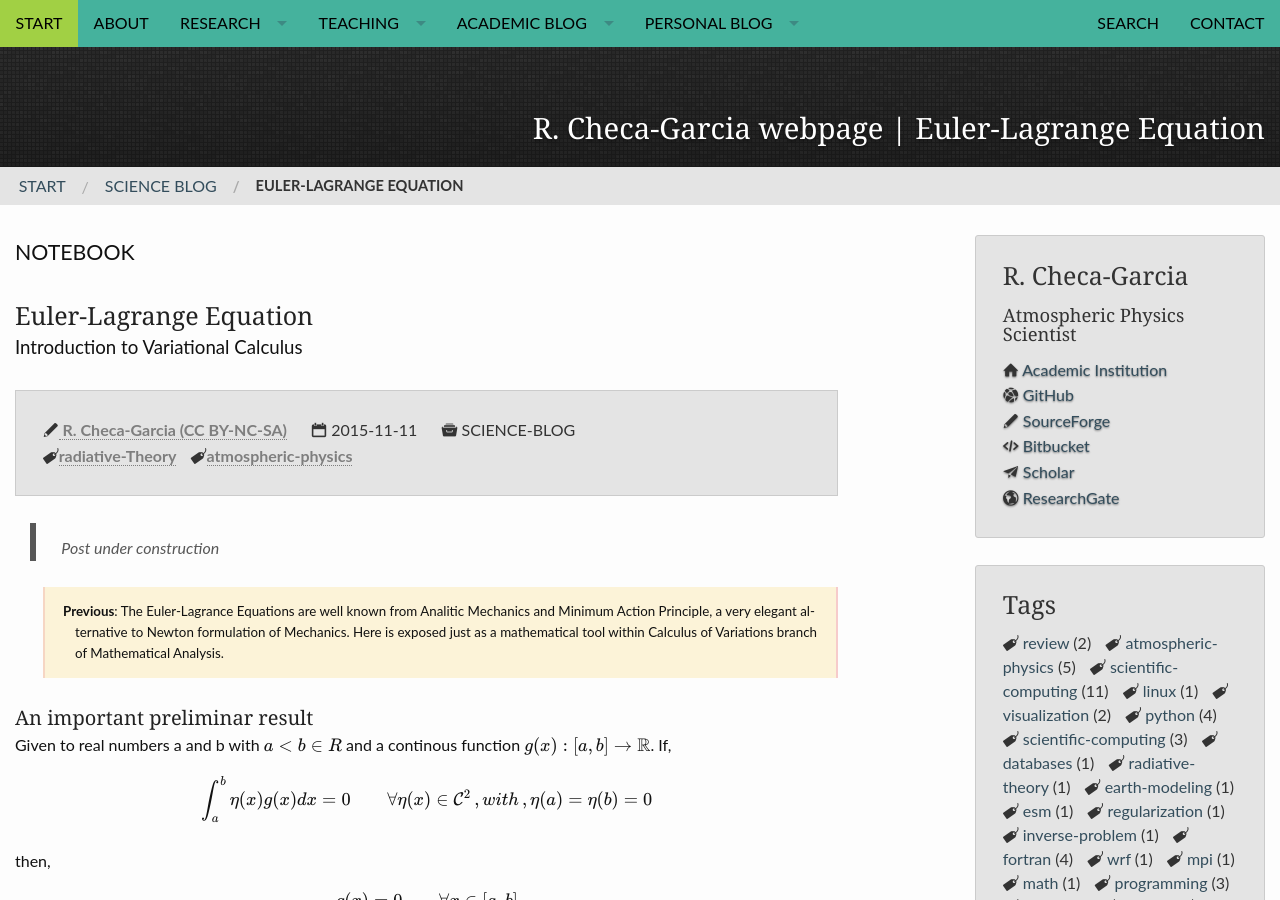
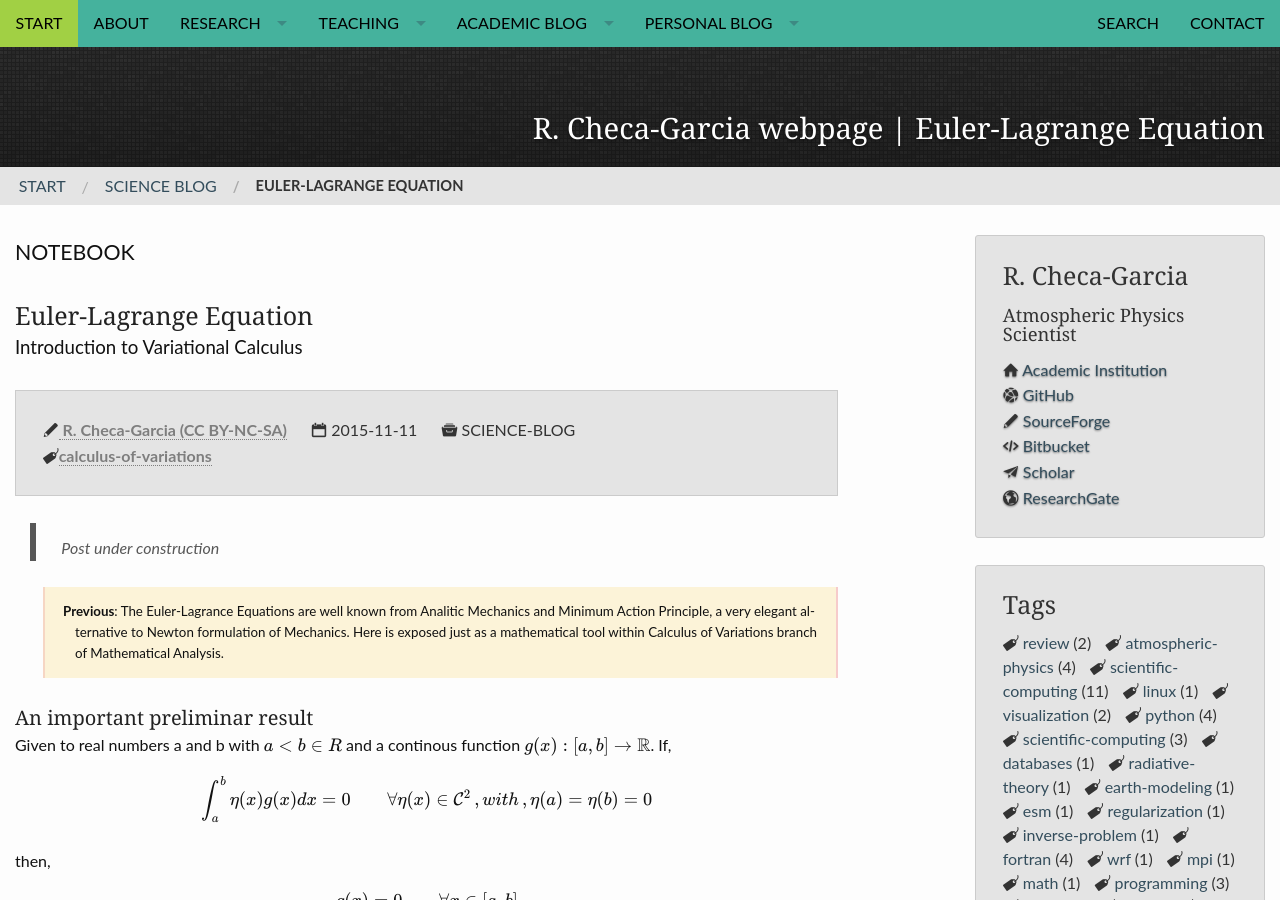
Before and after one commit to RCHG/rchg.github.io, a Jekyll site: the page built from _posts/2015-11-11-Euler-Lagrange.md, in a window 1280 px wide and 900 px high. Built offline with Jekyll 4.4.1, drawn with Linux system fonts in a browser that asks for light colours; nearby versions of some CDN libraries; formulas are drawn with MathJax 3; comment, search, counter and statistics services are not loaded; some of the changed text lies outside the part shown.

Commit message:
Update 2015-11-11-Euler-Lagrange.md

```diff
--- a/_posts/2015-11-11-Euler-Lagrange.md
+++ b/_posts/2015-11-11-Euler-Lagrange.md
@@ -5,7 +5,7 @@ subheadline: Notebook
 title:  "Euler-Lagrange Equation"
 teaser: "Introduction to Variational Calculus"
 breadcrumb: true
-tags: [radiative-Theory, atmospheric-physics]
+tags: [calculus-of-variations]
 categories:
     - science-blog
 header:
```
